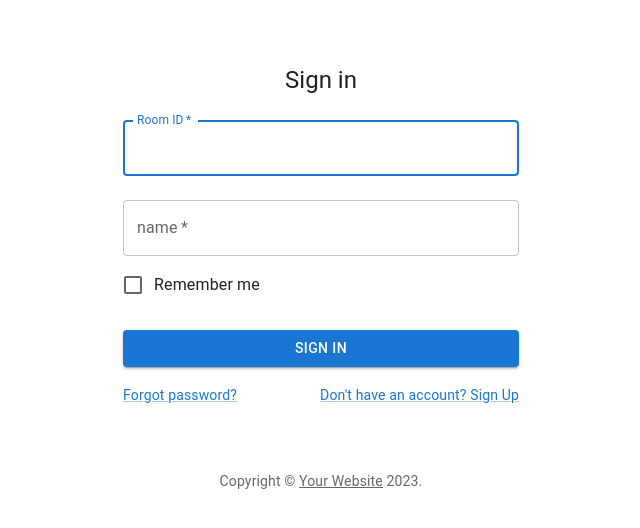
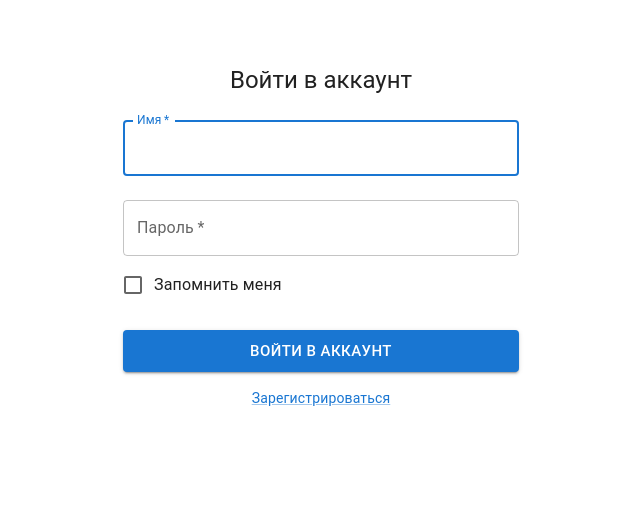
Before and after one commit to LoranDeMarcus/sandbox, a React (Create React App) app: page / in a window 1280 px wide. Shown: the top 528 px of the page, without its empty margins (319-959 px from the left). Built offline with nearby package versions, Linux system fonts and the light colour scheme.

Commit message:
renamed Login to Auth, added craco for client

```diff
--- /dev/null
+++ b/craco.config.js
@@ -0,0 +1,15 @@
+const path = require('path')
+
+const resolvePath = p => path.resolve(__dirname, p)
+
+module.exports = {
+  webpack: {
+    alias: {
+      '@': resolvePath('./src'),
+      // '@components': resolvePath('./src/components'),
+      // '@assets': resolvePath('./src/assets'),
+      // '@modules': resolvePath('./src/modules'),
+      // '@pages': resolvePath('./src/pages'),
+    },
+  },
+}
--- a/src/App.tsx
+++ b/src/App.tsx
@@ -1,13 +1,12 @@
-import React from 'react';
-import io from 'socket.io-client'
-import Login from './pages/Login';
+import React from 'react'
+import { Auth } from './pages/Auth'
 
 function App() {
   return (
     <div className="App">
-      <Login />
+      <Auth />
     </div>
-  );
+  )
 }
 
-export default App;
+export default App
--- a/src/index.tsx
+++ b/src/index.tsx
@@ -1,18 +1,21 @@
-import React from 'react';
-import ReactDOM from 'react-dom/client';
-import App from './App';
-import reportWebVitals from './reportWebVitals';
+import React from 'react'
+import ReactDOM from 'react-dom/client'
+import App from './App'
+import reportWebVitals from './reportWebVitals'
+import { BrowserRouter } from 'react-router-dom'
 
 const root = ReactDOM.createRoot(
-  document.getElementById('root') as HTMLElement
-);
+  document.getElementById('root') as HTMLElement,
+)
 root.render(
   <React.StrictMode>
-    <App />
-  </React.StrictMode>
-);
+    <BrowserRouter>
+      <App />
+    </BrowserRouter>
+  </React.StrictMode>,
+)
 
 // If you want to start measuring performance in your app, pass a function
 // to log results (for example: reportWebVitals(console.log))
 // or send to an analytics endpoint. Learn more: https://bit.ly/CRA-vitals
-reportWebVitals();
+reportWebVitals()
--- /dev/null
+++ b/src/modules/Login/Login.tsx
@@ -0,0 +1,82 @@
+import React from 'react'
+import { SubmitHandler, useForm } from 'react-hook-form'
+import Container from '@mui/material/Container'
+import CssBaseline from '@mui/material/CssBaseline'
+import Box from '@mui/material/Box'
+import Typography from '@mui/material/Typography'
+import TextField from '@mui/material/TextField'
+import FormControlLabel from '@mui/material/FormControlLabel'
+import Checkbox from '@mui/material/Checkbox'
+import Button from '@mui/material/Button'
+import { ILoginInputTypes } from './types'
+import { Grid, Link } from '@mui/material'
+
+export const Login = () => {
+  const { handleSubmit, register } = useForm<ILoginInputTypes>({
+    defaultValues: {
+      name: '',
+      password: '',
+    },
+  })
+
+  const onSubmit: SubmitHandler<ILoginInputTypes> = (data) => {
+    console.log(data)
+  }
+
+  return (
+    <Container component="main" maxWidth="xs">
+      <CssBaseline />
+      <Box
+        sx={{
+          marginTop: 8,
+          display: 'flex',
+          flexDirection: 'column',
+          alignItems: 'center',
+        }}
+      >
+        <Typography component="h1" variant="h5">
+          Войти в аккаунт
+        </Typography>
+        <Box component="form" onSubmit={handleSubmit(onSubmit)} noValidate sx={{ mt: 1 }}>
+          <TextField
+            margin="normal"
+            required
+            fullWidth
+            id="name"
+            type="name"
+            label="Имя"
+            autoFocus
+            {...register('name')}
+          />
+          <TextField
+            margin="normal"
+            required
+            fullWidth
+            label="Пароль"
+            type="password"
+            id="password"
+            {...register('password')}
+          />
+          <FormControlLabel
+            control={<Checkbox value="remember" color="primary" />}
+            label="Запомнить меня"
+          />
+          <Button
+            type="submit"
+            fullWidth
+            variant="contained"
+            size="large"
+            sx={{ mt: 3, mb: 2 }}
+          >
+            Войти в аккаунт
+          </Button>
+          <Grid container justifyContent="center">
+            <Link href="#" variant="body2">
+              Зарегистрироваться
+            </Link>
+          </Grid>
+        </Box>
+      </Box>
+    </Container>
+  )
+}
--- /dev/null
+++ b/src/modules/Login/index.ts
@@ -0,0 +1 @@
+export { Login } from './Login'
--- /dev/null
+++ b/src/modules/Login/types.ts
@@ -0,0 +1,4 @@
+export interface ILoginInputTypes {
+  name: string
+  password: string
+}
--- /dev/null
+++ b/src/modules/Register/Register.tsx
@@ -0,0 +1,9 @@
+import React from 'react'
+
+export const Register = () => {
+  return (
+    <div>
+
+    </div>
+  )
+}
--- /dev/null
+++ b/src/modules/Register/index.ts
@@ -0,0 +1 @@
+export { Register } from './Register'
--- /dev/null
+++ b/src/pages/Auth.tsx
@@ -0,0 +1,12 @@
+import { Login } from '../modules/Login'
+import { Route, Routes } from 'react-router-dom'
+import { Register } from '../modules/Register'
+
+export const Auth = () => {
+  return (
+    <Routes>
+      <Route path="/" element={<Login />} />
+      <Route path="/register" element={<Register />} />
+    </Routes>
+  )
+}
--- a/src/pages/Login.tsx
+++ /dev/null
@@ -1,105 +0,0 @@
-import * as React from 'react';
-import Button from '@mui/material/Button';
-import CssBaseline from '@mui/material/CssBaseline';
-import TextField from '@mui/material/TextField';
-import FormControlLabel from '@mui/material/FormControlLabel';
-import Checkbox from '@mui/material/Checkbox';
-import Link from '@mui/material/Link';
-import Grid from '@mui/material/Grid';
-import Box from '@mui/material/Box';
-import Typography from '@mui/material/Typography';
-import Container from '@mui/material/Container';
-import { createTheme, ThemeProvider } from '@mui/material/styles';
-import socket from '../api/socket';
-
-function Copyright(props: any) {
-  return (
-    <Typography variant="body2" color="text.secondary" align="center" {...props}>
-      {'Copyright © '}
-      <Link color="inherit" href="https://mui.com/">
-        Your Website
-      </Link>{' '}
-      {new Date().getFullYear()}
-      {'.'}
-    </Typography>
-  );
-}
-
-// TODO remove, this demo shouldn't need to reset the theme.
-const defaultTheme = createTheme();
-
-export default function SignIn() {
-  const handleSubmit = (event: React.FormEvent<HTMLFormElement>) => {
-    event.preventDefault();
-    const data = new FormData(event.currentTarget);
-    console.log({
-      email: data.get('email'),
-      password: data.get('password'),
-    });
-  };
-
-  return (
-    <ThemeProvider theme={defaultTheme}>
-      <Container component="main" maxWidth="xs">
-        <CssBaseline />
-        <Box
-          sx={{
-            marginTop: 8,
-            display: 'flex',
-            flexDirection: 'column',
-            alignItems: 'center',
-          }}
-        >
-          <Typography component="h1" variant="h5">
-            Sign in
-          </Typography>
-          <Box component="form" onSubmit={handleSubmit} noValidate sx={{ mt: 1 }}>
-            <TextField
-              margin="normal"
-              required
-              fullWidth
-              id="id"
-              label="Room ID"
-              name="id"
-              autoFocus
-            />
-            <TextField
-              margin="normal"
-              required
-              fullWidth
-              name="name"
-              label="name"
-              type="name"
-              id="name"
-            />
-            <FormControlLabel
-              control={<Checkbox value="remember" color="primary" />}
-              label="Remember me"
-            />
-            <Button
-              type="submit"
-              fullWidth
-              variant="contained"
-              sx={{ mt: 3, mb: 2 }}
-            >
-              Sign In
-            </Button>
-            <Grid container>
-              <Grid item xs>
-                <Link href="#" variant="body2">
-                  Forgot password?
-                </Link>
-              </Grid>
-              <Grid item>
-                <Link href="#" variant="body2">
-                  {"Don't have an account? Sign Up"}
-                </Link>
-              </Grid>
-            </Grid>
-          </Box>
-        </Box>
-        <Copyright sx={{ mt: 8, mb: 4 }} />
-      </Container>
-    </ThemeProvider>
-  );
-}
--- a/tsconfig.json
+++ b/tsconfig.json
@@ -1,5 +1,11 @@
 {
   "compilerOptions": {
+    "baseUrl": "src",
+    "paths": {
+      "@/*": [
+        "./src/*"
+      ]
+    },
     "target": "es5",
     "lib": [
       "dom",
```
Also changed, not shown: package.json (+8 -4 lines), 1 other file (tests, documents, lock files or other folders).
